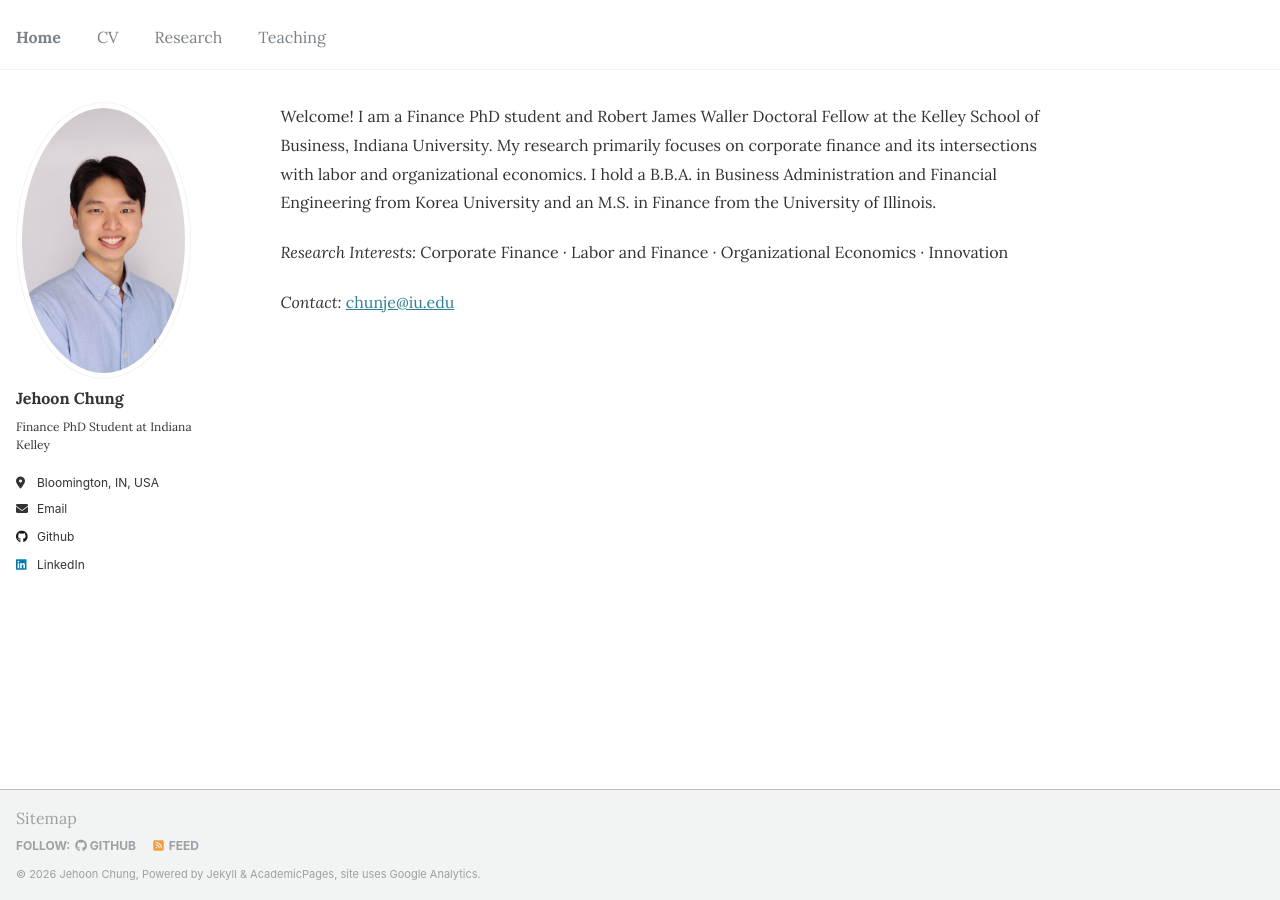
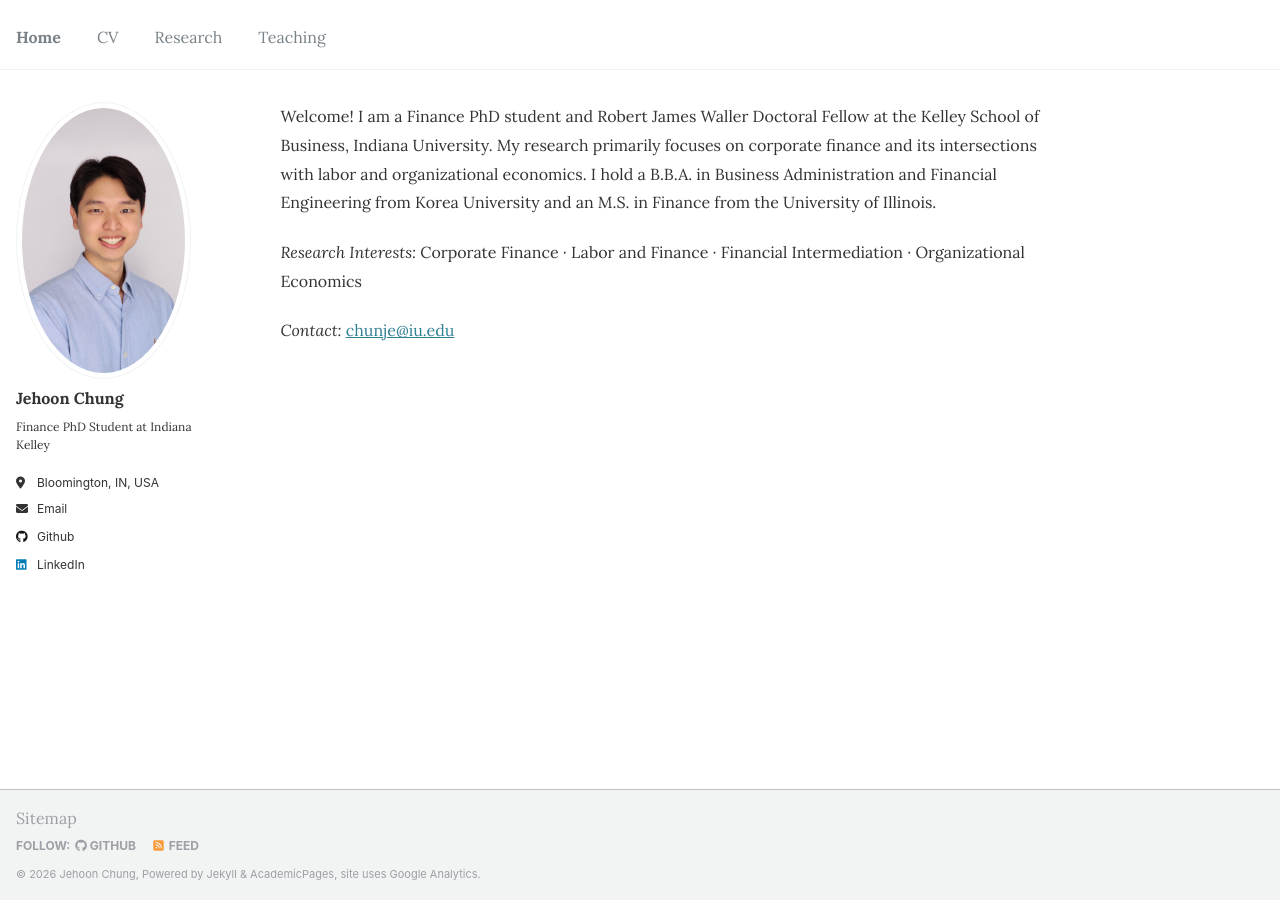
Before and after one commit to JehoonChung/jehoonchung.github.io, a Jekyll site: the page built from _pages/about.md, in a window 1280 px wide. Built offline with Jekyll 4.4.1, drawn with Linux system fonts in a browser that asks for light colours.

Commit message:
Update about.md

```diff
--- a/_pages/about.md
+++ b/_pages/about.md
@@ -9,6 +9,6 @@ redirect_from:
 
 Welcome! I am a Finance PhD student and Robert James Waller Doctoral Fellow at the Kelley School of Business, Indiana University. My research primarily focuses on corporate finance and its intersections with labor and organizational economics. I hold a B.B.A. in Business Administration and Financial Engineering from Korea University and an M.S. in Finance from the University of Illinois.
 
-*Research Interests:* Corporate Finance · Labor and Finance · Organizational Economics · Innovation
+*Research Interests:* Corporate Finance · Labor and Finance · Financial Intermediation · Organizational Economics
 
 *Contact:* <a href="mailto:chunje@iu.edu">chunje@iu.edu</a>
```
